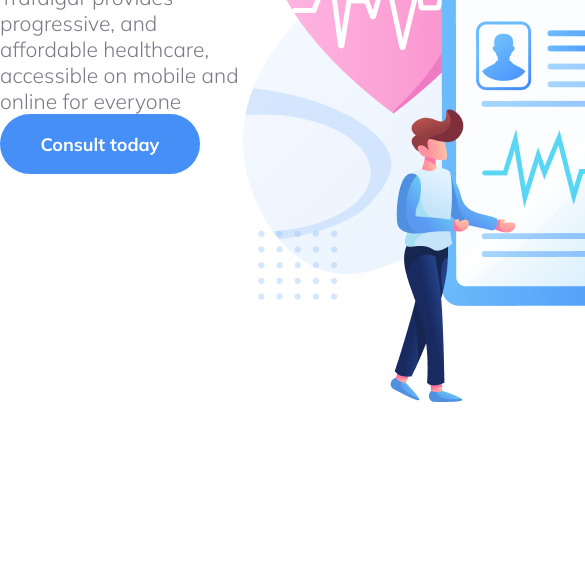
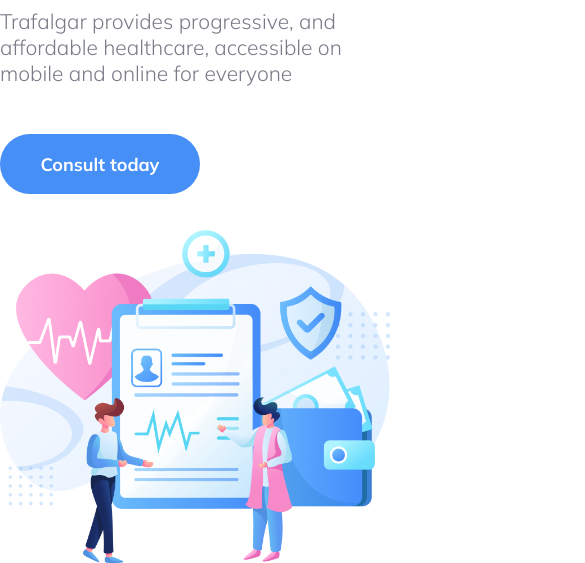
Before and after one commit to walissonsilva/1145-aulas-front-end-estatico, a plain HTML site: page landing-page/index.html in a window 390 px wide. Shown: the part 330-893 px from the top of the page, 585 px wide, since content can reach past the window. Before the commit the page ends 844 px from the top, so only its background shows below. Drawn offline with Linux system fonts and the light colour scheme.

Commit message:
Aula 09: Responsividade no banner (Parte I)

```diff
--- a/landing-page/assets/styles.scss
+++ b/landing-page/assets/styles.scss
@@ -1,3 +1,10 @@
+$medium-screen-breakpoint: 768px;
+
+:root {
+    --primary-color: #458FF6;
+    --white: #FFFFFF;
+}
+
 * {
     margin: 0;
     padding: 0;
@@ -51,6 +58,10 @@ button {
 
         display: flex;
         gap: 2.5rem;
+
+        @media (max-width: 768px) {
+            display: none;
+        }
     }
 
     &__item {
@@ -72,28 +83,55 @@ button {
 
 #banner {
     display: flex;
+    align-items: center;
+    justify-content: space-between;
+    gap: 2rem;
+
     max-width: 1240px;
     margin: 4rem auto 0;
+
+    @media (max-width: $medium-screen-breakpoint) {
+        flex-direction: column;
+    }
 }
 
 .banner-left {
+    flex-grow: 1;
+
+    &__hgroup {
+        max-width: 445px;
+    }
 
     &__title {
         font-size: 3rem;
         font-weight: 700;
+        margin-bottom: 1.5rem;
     }
 
     &__subtitle {
         font-size: 21px;
         font-weight: 300;
         color: #7D7987;
+        margin-bottom: 3rem;
+    }
+}
+
+.banner-right {
+    flex-grow: 1;
+
+    display: flex;
+    justify-content: flex-end;
+
+    &__image {
+        max-width: 693px;
+        width: 100%;
     }
 }
 
 // Button
 .button {
-    background-color: #458FF6;
-    color: #ffffff;
+    background-color: var(--primary-color);
+    color: var(--white);
     height: 60px;
     width: 200px;
     padding: 0 1rem;
@@ -101,4 +139,13 @@ button {
     border-radius: 55px;
     font-size: 18px;
     font-weight: 700;
+
+    transition: filter 0.2s, transform 0.2s;
+
+    &:hover {
+        filter: brightness(1.2);
+        transform: translateY(-2px);
+
+        transition: filter 0.2s, transform 0.2s;
+    }
 }
--- a/landing-page/index.html
+++ b/landing-page/index.html
@@ -46,8 +46,8 @@
                 <button class="button">Consult today</button>
             </div>
 
-            <figure class="banner__right">
-                <img src="images/banner.png"
+            <figure class="banner-right">
+                <img class="banner-right__image" src="images/banner.png"
                     alt="Imagem ilustrativa com duas pessoas, uma ficha médica, um coração e uma carteira. A ideia é ilustrar que o Trafalgar consiste em um serviço privado de cuidados de saúde.">
             </figure>
         </section>
```
Also changed, not shown: landing-page/assets/styles.css, 1 other file.
